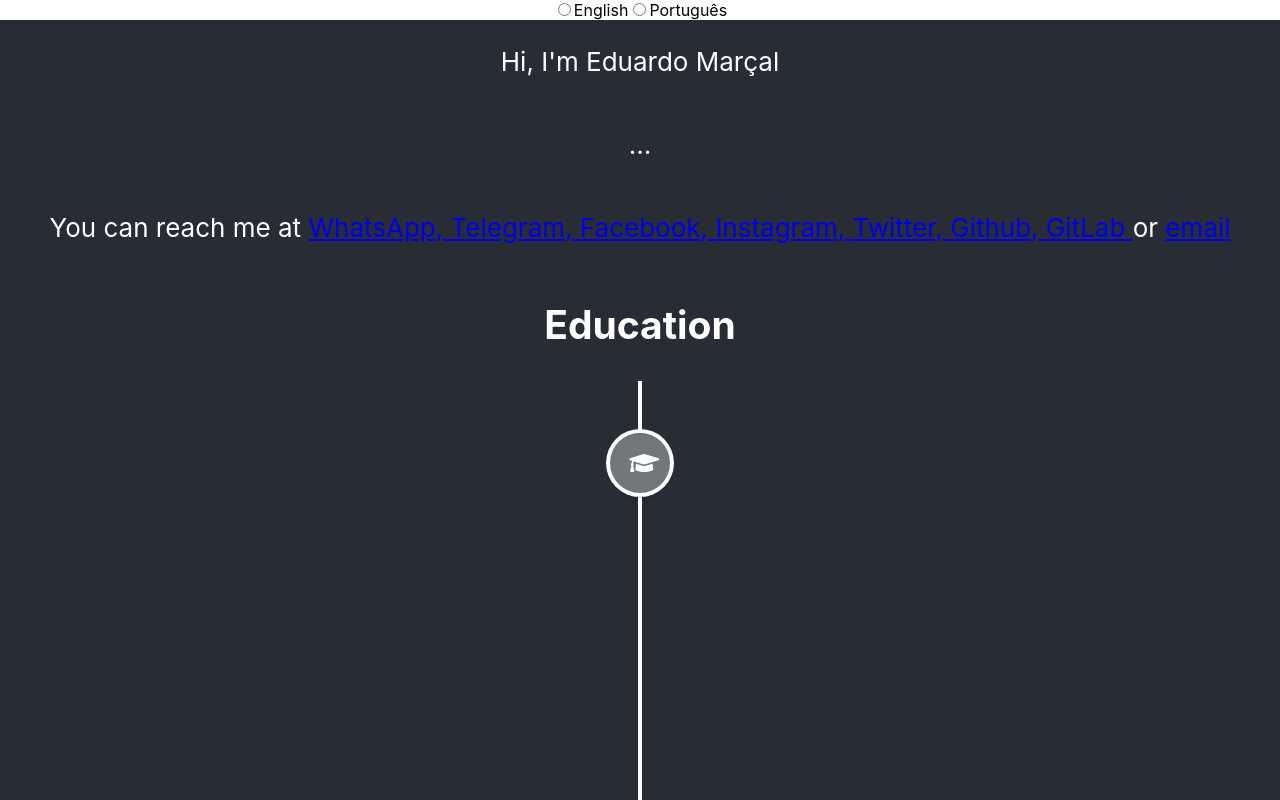
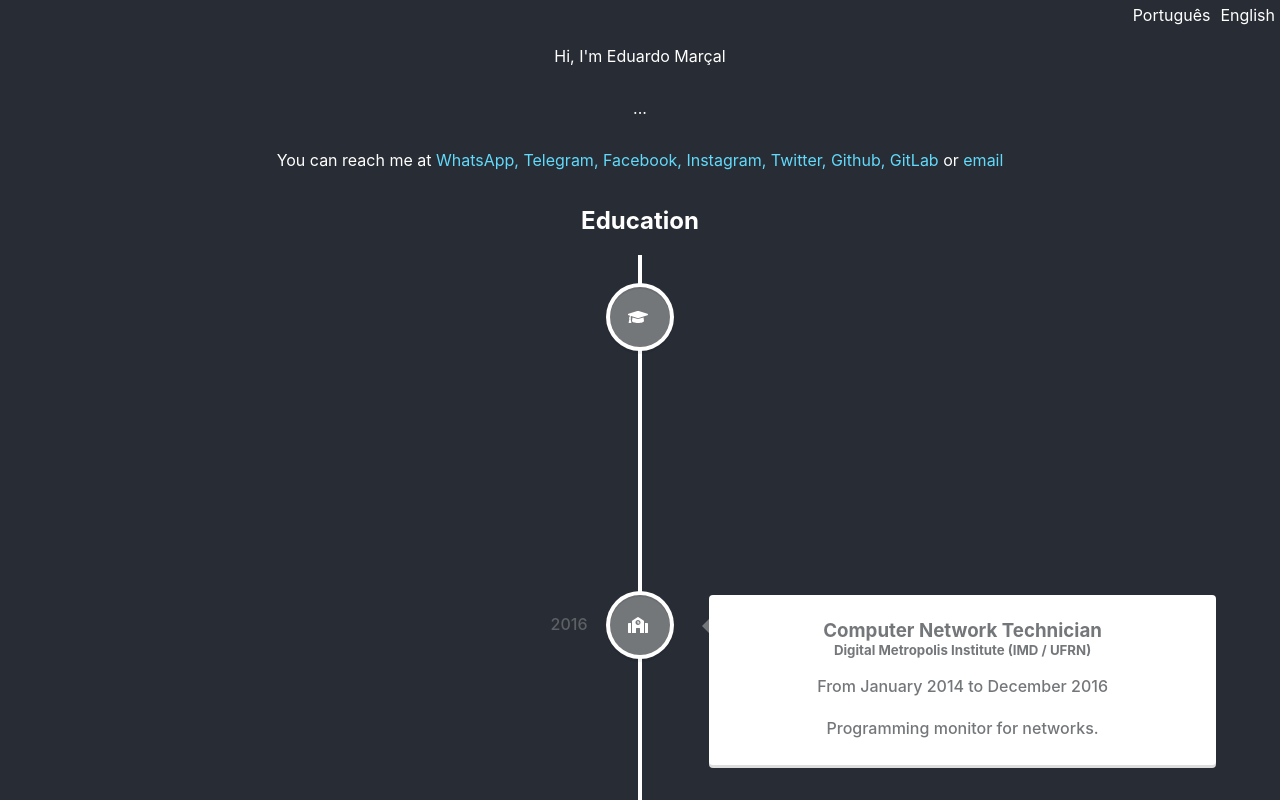
Before and after one commit to edumarcal/edumarcal.github.io, a React (Create React App) app: page / in a window 1280 px wide. Shown: the top 800 px of the page. Built offline with nearby package versions, Linux system fonts and the light colour scheme; what i18next-xhr-backend would draw is missing.

Commit message:
:art: Improve header section

```diff
--- a/src/App.css
+++ b/src/App.css
@@ -1,16 +1,5 @@
 .App {
   text-align: center;
-}
-
-.App-logo {
-  height: 40vmin;
-  pointer-events: none;
-}
-
-@media (prefers-reduced-motion: no-preference) {
-  .App-logo {
-    animation: App-logo-spin infinite 20s linear;
-  }
 }
 
 .App-header {
@@ -20,19 +9,42 @@
   flex-direction: column;
   align-items: center;
   justify-content: center;
-  font-size: calc(10px + 2vmin);
   color: white;
 }
 
 .App-link {
   color: #61dafb;
+  text-decoration: none;
 }
 
-@keyframes App-logo-spin {
-  from {
-    transform: rotate(0deg);
-  }
-  to {
-    transform: rotate(360deg);
-  }
+.App-header-menu {
+  background-color: #282c34;
+  display: flex;
+  flex-direction: row-reverse;
+  color: #fff;
 }
+
+.App-header-menu-button {
+  background-color: Transparent;
+  border: none;
+  outline: none;
+  cursor: pointer;
+  padding: 5px;
+  background-repeat: no-repeat;
+  overflow: hidden;
+}
+
+.App-header-menu-button:hover {
+  background-color: #61dafb;
+  border: #61dafb;
+}
+
+.App-header-menu-button-active {
+  background-color: #61dafb;
+  border: #61dafb;
+  outline: none;
+  cursor: pointer;
+  background-repeat: no-repeat;
+  padding: 5px;
+  overflow: hidden;
+}
--- a/src/components/AboutMe.tsx
+++ b/src/components/AboutMe.tsx
@@ -40,12 +40,15 @@ const AboutMe: React.FC = () => {
       <p>
         {t("about.contact")}{" "}
         {social.map((s, idx) => (
-          <a href={s.link} key={idx}>
+          <a href={s.link} key={idx} className="App-link">
             {s.title}
             {idx + 1 !== social.length ? ", " : " "}
           </a>
         ))}
-        {t("about.or")} <a href="mailto:edumarcalnet@gmail.com">email</a>
+        {t("about.or")}{" "}
+        <a href="mailto:edumarcalnet@gmail.com" className="App-link">
+          email
+        </a>
       </p>
     </>
   );
--- a/src/components/ChangeLanguage.tsx
+++ b/src/components/ChangeLanguage.tsx
@@ -1,32 +1,33 @@
+import i18next from "i18next";
 import React from "react";
-import i18next from "i18next";
 
 const ChangeLanguage: React.FC = () => {
-  const handleChangeLanguage = (e: React.ChangeEvent<HTMLInputElement>) => {
-    i18next.changeLanguage(e.target.value);
+  const handleChangeLanguage = (value: string) => (
+    e: React.MouseEvent<HTMLDivElement, MouseEvent>
+  ) => {
+    e.preventDefault();
+    i18next.changeLanguage(value);
+  };
+
+  const isActiveLanguage = (lng: string): string => {
+    return i18next.language === lng ? "-active" : "";
   };
 
   return (
-    <div className="control">
-      <label className="radio">
-        <input
-          type="radio"
-          name="idioma"
-          value="en"
-          onChange={handleChangeLanguage}
-        />
+    <>
+      <div
+        className={`App-header-menu-button${isActiveLanguage("en")}`}
+        onClick={handleChangeLanguage("en")}
+      >
         English
-      </label>
-      <label className="radio">
-        <input
-          type="radio"
-          name="idioma"
-          value="pt"
-          onChange={handleChangeLanguage}
-        />
+      </div>{" "}
+      <div
+        className={`App-header-menu-button${isActiveLanguage("pt")}`}
+        onClick={handleChangeLanguage("pt")}
+      >
         Português
-      </label>
-    </div>
+      </div>
+    </>
   );
 };
 
--- a/src/components/Header.tsx
+++ b/src/components/Header.tsx
@@ -3,9 +3,9 @@ import ChangeLanguage from "./ChangeLanguage";
 
 const Header: React.FC = () => {
   return (
-    <>
+    <div className="App-header-menu">
       <ChangeLanguage />
-    </>
+    </div>
   );
 };
 
--- a/src/components/WorkExperience.tsx
+++ b/src/components/WorkExperience.tsx
@@ -98,7 +98,10 @@ const WorkExperience: React.FC = () => {
                 "http://www.institutoaocp.org.br/concursos/arquivos/anexo1_abert_pmce.pdf"
             })}{" "}
             <i>
-              <a href="http://www.institutoaocp.org.br/concursos/arquivos/anexo1_abert_pmce.pdf">
+              <a
+                href="http://www.institutoaocp.org.br/concursos/arquivos/anexo1_abert_pmce.pdf"
+                className="App-link"
+              >
                 ( link )
               </a>
             </i>
```
